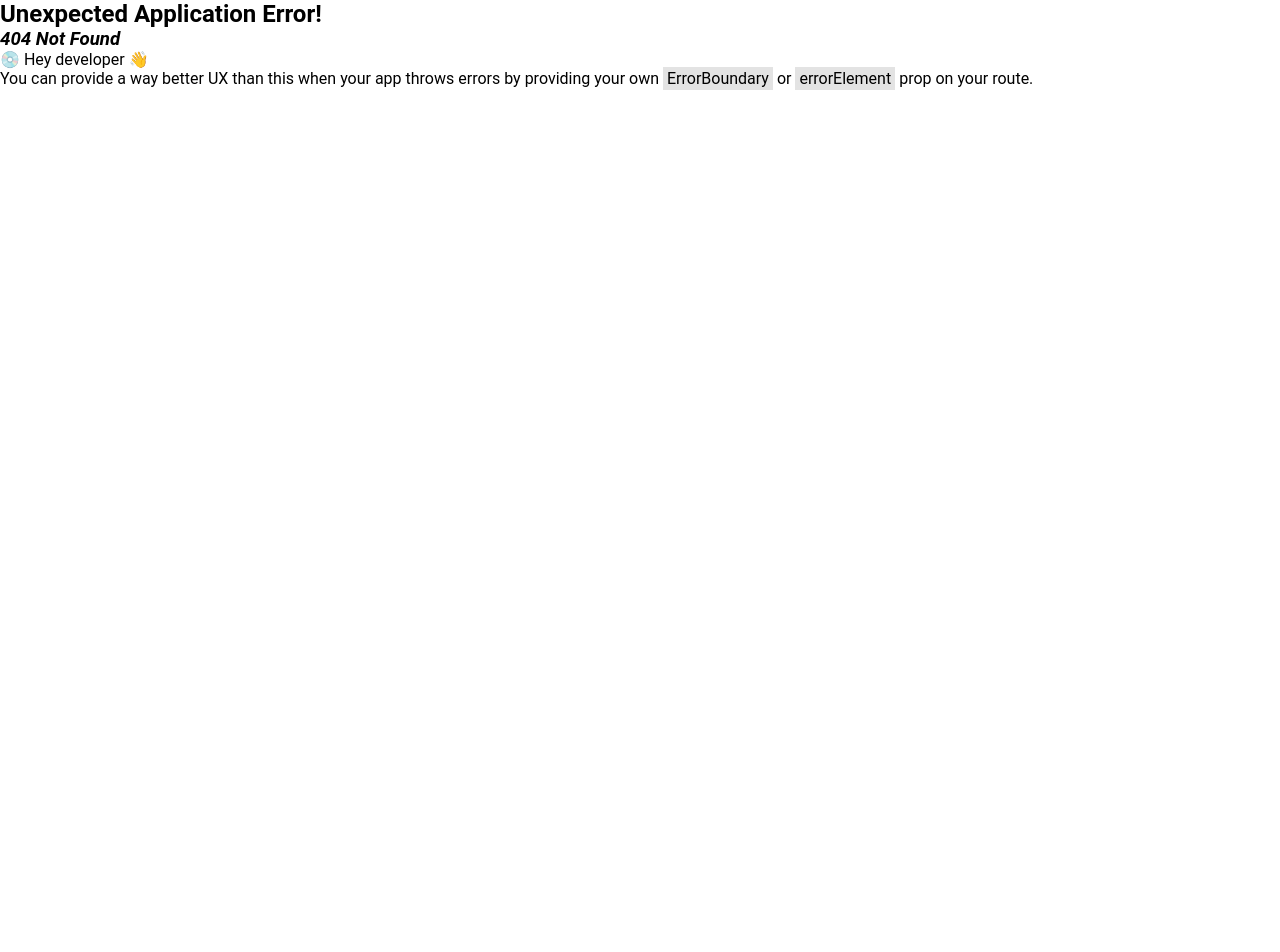
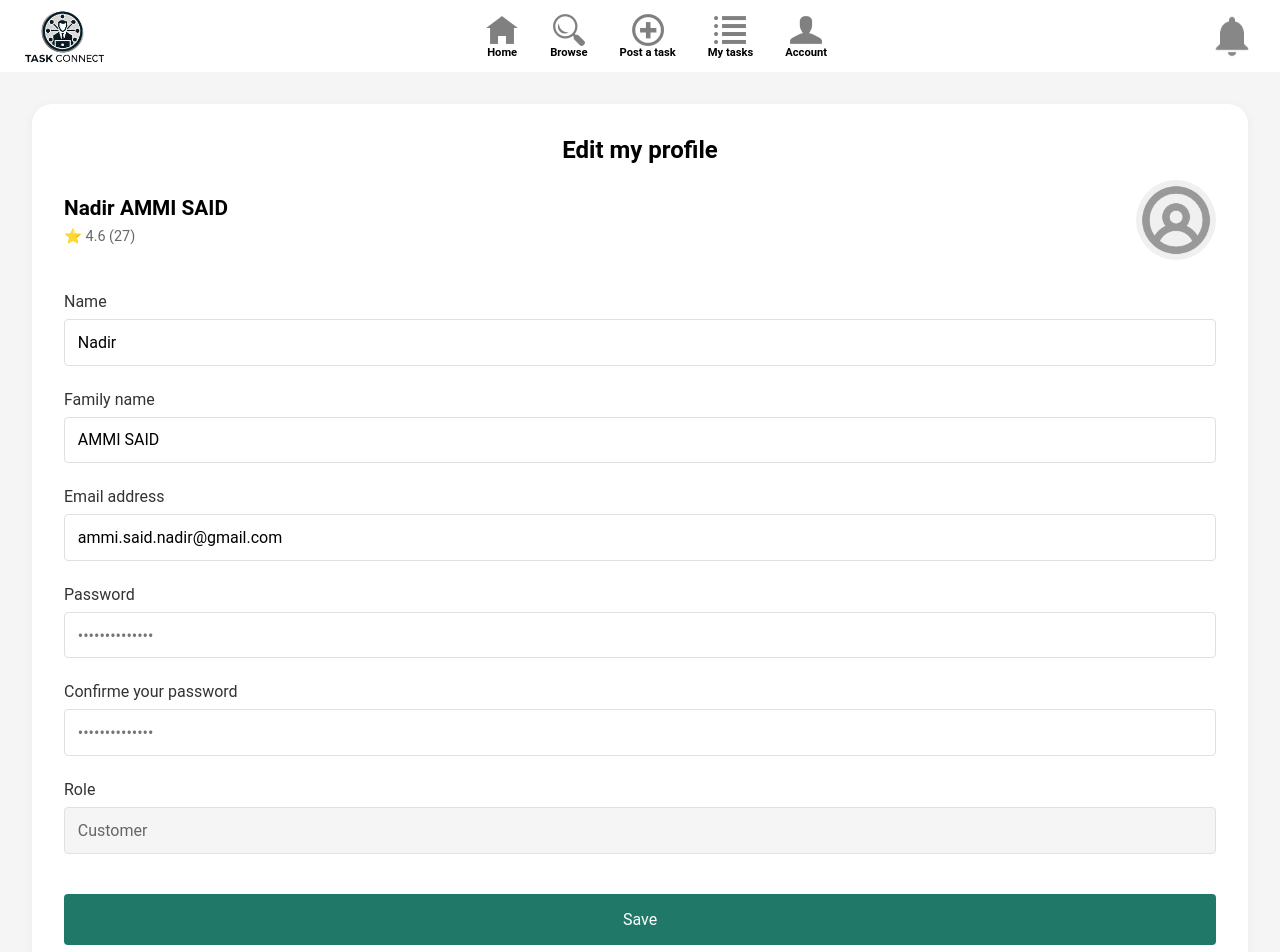
Before and after one commit to nadir-ammisaid/Task-Connect, a React (Vite) app in the folder client/: page /edit-account in a window 1280 px wide. Before the commit this address had no page. Shown: the top 952 px of the page. Before the commit the page ends 800 px from the top, so only its background shows below. Built offline with nearby package versions, Linux system fonts and the light colour scheme.

Commit message:
Edit account page done

```diff
--- a/client/src/main.tsx
+++ b/client/src/main.tsx
@@ -9,6 +9,7 @@ import { RouterProvider, createBrowserRouter } from "react-router-dom";
 import App from "./App";
 import AccountPage from "./pages/AccountPage";
 import BrowsePage from "./pages/BrowsePage";
+import EditAccountPage from "./pages/EditAccountPage";
 import HomePage from "./pages/HomePage";
 import NotificationPage from "./pages/NotificationPage";
 import TaskDetailPage from "./pages/TaskDetailPage";
@@ -52,6 +53,10 @@ const router = createBrowserRouter([
       {
         path: "account",
         element: <AccountPage />,
+      },
+      {
+        path: "edit-account",
+        element: <EditAccountPage />,
       },
     ],
   },
--- a/client/src/pages/AccountPage.css
+++ b/client/src/pages/AccountPage.css
@@ -1,17 +1,15 @@
 #accountPageContainer {
   padding: 1rem;
-  /* background-color: #f5f5f5; */
   min-height: 100vh;
 }
-.profile-header h1 {
-  text-align: center;
-}
+
 .content-container {
   max-width: 600px;
   margin: 0 auto;
 }
 
 .profile-header h1 {
+  text-align: center;
   font-size: 1.5rem;
   margin-bottom: 1rem;
 }
@@ -45,18 +43,18 @@
 }
 
 .edit-account {
-  width: 90%;
-  max-width: 400px;
   background-color: #207868;
   color: white;
   padding: 1rem;
   border: none;
   border-radius: 4px;
   font-size: 1rem;
-  font-weight: 500;
-  text-align: center;
   cursor: pointer;
-  box-shadow: 0 2px 4px rgba(0, 0, 0, 0.1);
+  margin-top: 1rem;
+  width: 80%;
+  align-self: center;
+  text-decoration: underline;
+  text-decoration-color: #207868;
 }
 
 .account-details {
--- a/client/src/pages/AccountPage.tsx
+++ b/client/src/pages/AccountPage.tsx
@@ -1,6 +1,7 @@
 import { useEffect, useState } from "react";
 import userAvatar from "../../src/assets/images/user-128-2.png";
 import "./AccountPage.css";
+import { Link } from "react-router-dom";
 
 interface User {
   firstname: string;
@@ -43,11 +44,13 @@ function AccountPage() {
             <img src={userAvatar} alt="Profile" className="profile-avatar" />
           </div>
         </section>
-        <div className="button-container-account">
-          <button type="button" className="edit-account">
-            Edit my profile
-          </button>
-        </div>
+        <Link to="/edit-account">
+          <div className="button-container-account">
+            <button type="button" className="edit-account">
+              Edit my profile
+            </button>
+          </div>
+        </Link>
 
         <section className="account-details">
           <div className="detail-item">
--- /dev/null
+++ b/client/src/pages/EditAccountPage.css
@@ -0,0 +1,128 @@
+#editAccountPageContainer {
+  padding: 1rem;
+  background-color: #f5f5f5;
+  min-height: 100vh;
+}
+
+.content-container h1 {
+  text-align: center;
+  font-size: 1.5rem;
+  margin-bottom: 1rem;
+}
+
+.content-container {
+  max-width: 600px;
+  margin: 0 auto;
+}
+
+/* Header */
+h1 {
+  font-size: 1.5rem;
+  margin-bottom: 1.5rem;
+}
+
+/* Profile Header */
+.profile-header-edit {
+  display: flex;
+  justify-content: space-between;
+  align-items: center;
+  margin-bottom: 2rem;
+}
+
+.user-info-edit h2 {
+  font-size: 1.3rem;
+  margin-bottom: 0.5rem;
+}
+
+.rating {
+  color: #666;
+  font-size: 0.9rem;
+}
+
+.profile-avatar-edit {
+  width: 4rem;
+  height: 4rem;
+  border-radius: 50%;
+  background-color: #f0f0f0;
+}
+
+/* Form */
+.edit-profile-form {
+  display: flex;
+  flex-direction: column;
+  gap: 1.5rem;
+}
+
+.form-group {
+  display: flex;
+  flex-direction: column;
+  gap: 0.5rem;
+}
+
+.form-group label {
+  font-size: 1rem;
+  color: #333;
+}
+
+.form-group input {
+  padding: 0.8rem;
+  border: 1px solid #e0e0e0;
+  border-radius: 4px;
+  font-size: 1rem;
+  width: 100%;
+  box-sizing: border-box;
+}
+
+.form-group input:disabled {
+  background-color: #f5f5f5;
+  color: #666;
+}
+
+.form-group input:focus {
+  outline: none;
+  border-color: #207868;
+  box-shadow: 0 0 0 2px rgba(32, 120, 104, 0.1);
+}
+
+/* Save Button */
+.save-button {
+  background-color: #207868;
+  color: white;
+  padding: 1rem;
+  border: none;
+  border-radius: 4px;
+  font-size: 1rem;
+  cursor: pointer;
+  width: 100%;
+  margin-top: 1rem;
+}
+
+.save-button:hover {
+  background-color: #1a6557;
+}
+
+@media (min-width: 450px) {
+  #editAccountPageContainer {
+    padding: 2rem;
+  }
+
+  .content-container {
+    background-color: white;
+    padding: 2rem;
+    border-radius: 8px;
+    box-shadow: 0 2px 4px rgba(0, 0, 0, 0.1);
+  }
+
+  .profile-avatar-edit {
+    width: 5rem;
+    height: 5rem;
+  }
+
+  .form-group input {
+    transition: all 0.2s ease;
+  }
+
+  .save-button {
+    transition: background-color 0.2s ease;
+  }
+}
--- /dev/null
+++ b/client/src/pages/EditAccountPage.tsx
@@ -0,0 +1,116 @@
+import { useState } from "react";
+import userAvatar from "../../src/assets/images/user-128-2.png";
+import "./EditAccountPage.css";
+import { Link } from "react-router-dom";
+
+interface User {
+  firstname: string;
+  lastname: string;
+  email: string;
+  role: string;
+  average_rating: number;
+  total_reviews: number;
+}
+
+function EditAccountPage() {
+  const [user] = useState<User>({
+    firstname: "Nadir",
+    lastname: "AMMI SAID",
+    email: "ammi.said.nadir@gmail.com",
+    role: "Customer",
+    average_rating: 4.6,
+    total_reviews: 27,
+  });
+
+  return (
+    <main id="editAccountPageContainer">
+      <div className="content-container">
+        <h1>Edit my profile</h1>
+
+        <div className="profile-header-edit">
+          <div className="user-info-edit">
+            <h2>
+              {user.firstname} {user.lastname}
+            </h2>
+            <div className="rating">
+              ⭐ {user.average_rating} ({user.total_reviews})
+            </div>
+          </div>
+          <img src={userAvatar} alt="Profile" className="profile-avatar-edit" />
+        </div>
+
+        <form className="edit-profile-form">
+          <div className="form-group">
+            <label htmlFor="name">Name</label>
+            <input
+              type="text"
+              id="name"
+              name="name"
+              defaultValue={user.firstname}
+            />
+          </div>
+
+          <div className="form-group">
+            <label htmlFor="familyName">Family name</label>
+            <input
+              type="text"
+              id="familyName"
+              name="familyName"
+              defaultValue={user.lastname}
+            />
+          </div>
+
+          <div className="form-group">
+            <label htmlFor="email">Email address</label>
+            <input
+              type="email"
+              id="email"
+              name="email"
+              defaultValue={user.email}
+            />
+          </div>
+
+          <div className="form-group">
+            <label htmlFor="password">Password</label>
+            <input
+              type="password"
+              id="password"
+              name="password"
+              placeholder="••••••••••••••"
+            />
+          </div>
+
+          <div className="form-group">
+            <label htmlFor="confirmPassword">Confirme your password</label>
+            <input
+              type="password"
+              id="confirmPassword"
+              name="confirmPassword"
+              placeholder="••••••••••••••"
+            />
+          </div>
+
+          <div className="form-group">
+            <label htmlFor="role">Role</label>
+            <input
+              type="text"
+              id="role"
+              name="role"
+              defaultValue={user.role}
+              disabled
+            />
+          </div>
+          <Link to="/account">
+            <div>
+              <button type="submit" className="save-button">
+                Save
+              </button>
+            </div>
+          </Link>
+        </form>
+      </div>
+    </main>
+  );
+}
+
+export default EditAccountPage;
```
